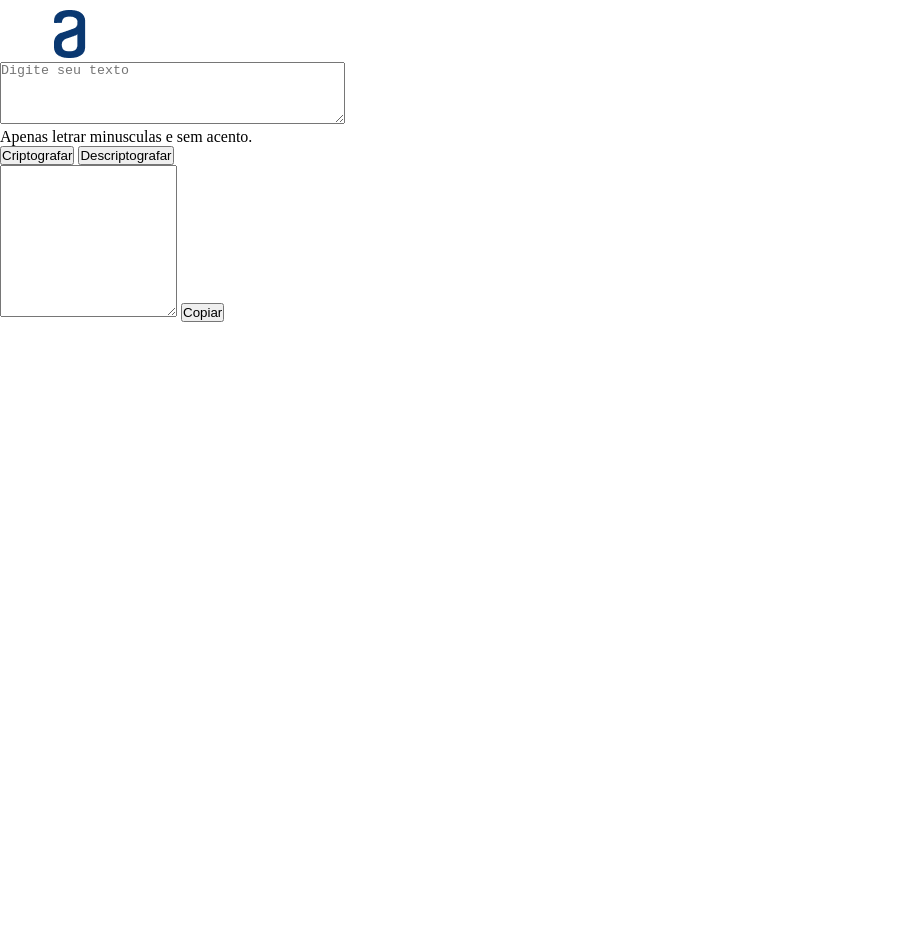
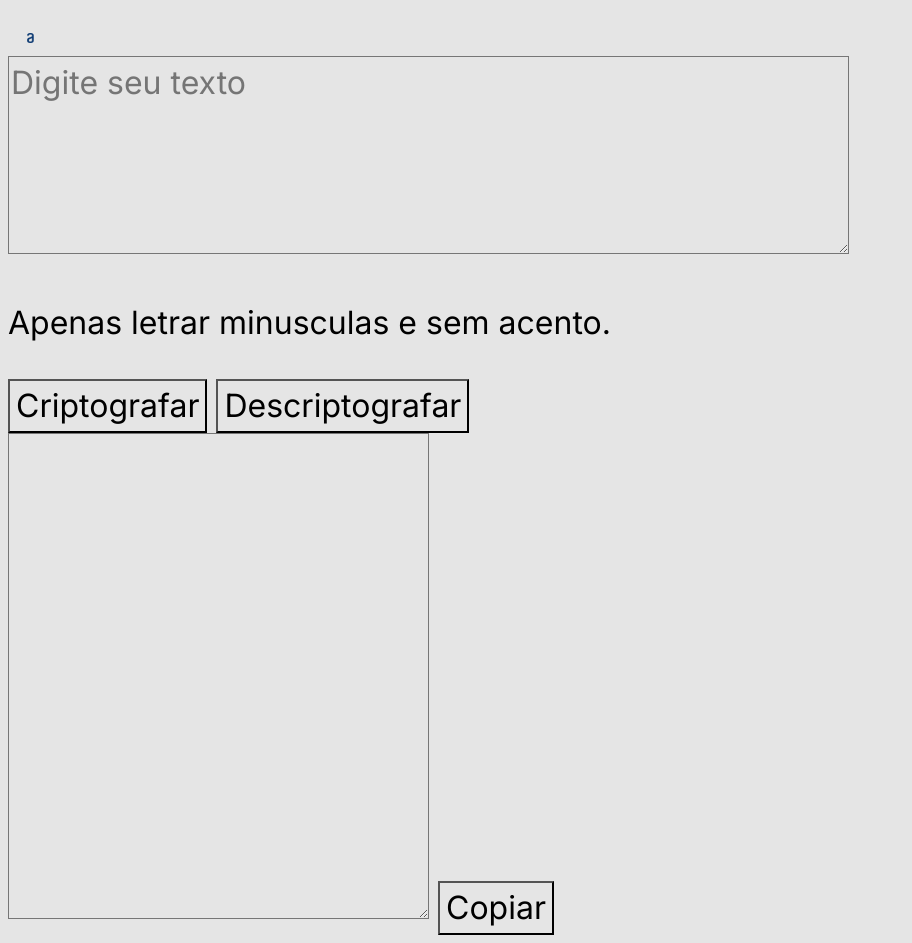
Before and after one commit to Nigraum/Challenge-Decodificador-Oracle-ONE, a plain HTML site: page index.html in a window 1280 px wide. Shown: the whole page, without its empty margins (0-912 px from the left). Before the commit the page ends 800 px from the top, so only its background shows below. Drawn offline with Linux system fonts and the light colour scheme.

Commit message:
Add fonts to project

```diff
--- a/assets/styles.css
+++ b/assets/styles.css
@@ -1,10 +1,13 @@
 * {
-  margin: 0;
-  padding: 0;
-  box-sizing: border-box;
+  background: #e5e5e5;
+  font-family: 'Inter', sans-serif;
+  font-weight: 400;
+  font-size: 32px;
+  line-height: 150%;
 }
 
 .logo {
   margin-left: 10px;
   padding-top: 10px;
+  width: 2%;
 }
--- a/index.html
+++ b/index.html
@@ -5,6 +5,9 @@
   <meta http-equiv="X-UA-Compatible" content="IE=edge">
   <meta name="viewport" content="width=device-width, initial-scale=1.0">
   <link rel="stylesheet" href="./assets/styles.css">
+  <link rel="preconnect" href="https://fonts.googleapis.com">
+  <link rel="preconnect" href="https://fonts.gstatic.com" crossorigin>
+  <link href="https://fonts.googleapis.com/css2?family=Inter&display=swap" rel="stylesheet">
   <title>Decodificador</title>
 </head>
 <body>
```
